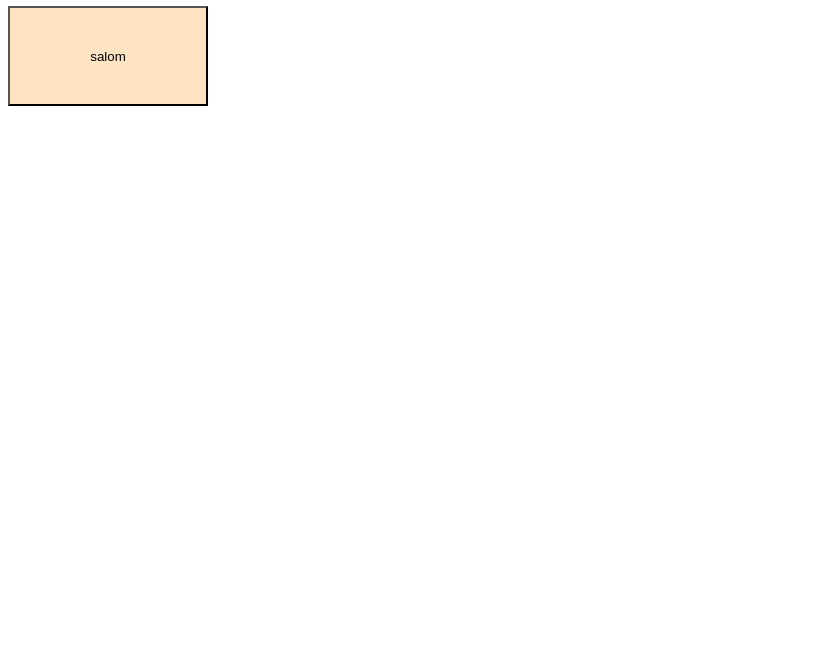
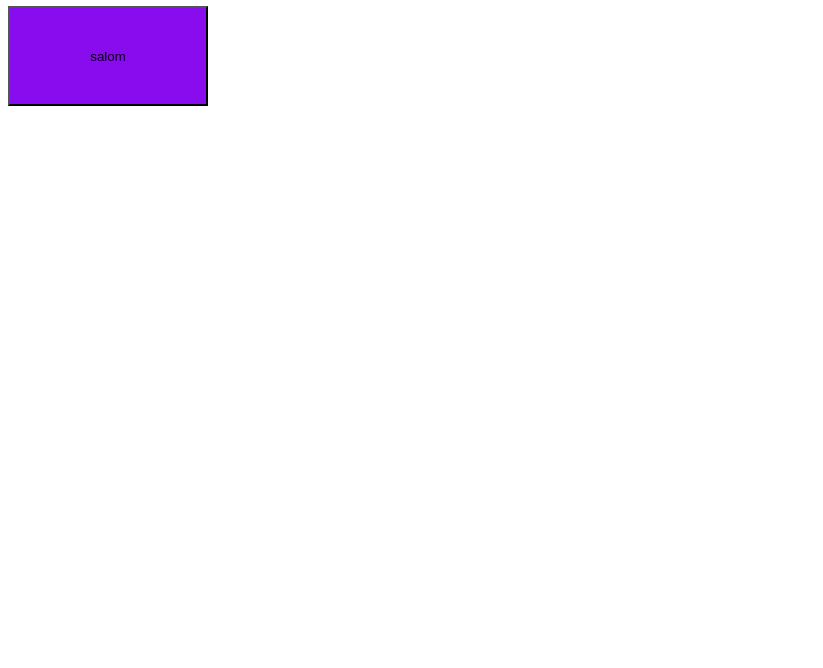
Before and after one commit to MAKHMUDOV2009/coder, a plain HTML site: page index.html in a window 1280 px wide. Shown: the part 132-800 px from the top of the page, without its empty margins (0-823 px from the left). Drawn offline with Linux system fonts and the light colour scheme.

Commit message:
something

```diff
--- a/index.html
+++ b/index.html
@@ -9,7 +9,7 @@
         button{
             width: 200px;
             height: 100px;
-            background-color: bisque;
+            background-color: rgb(136, 12, 238);
         }
     </style>
 </head>
```
